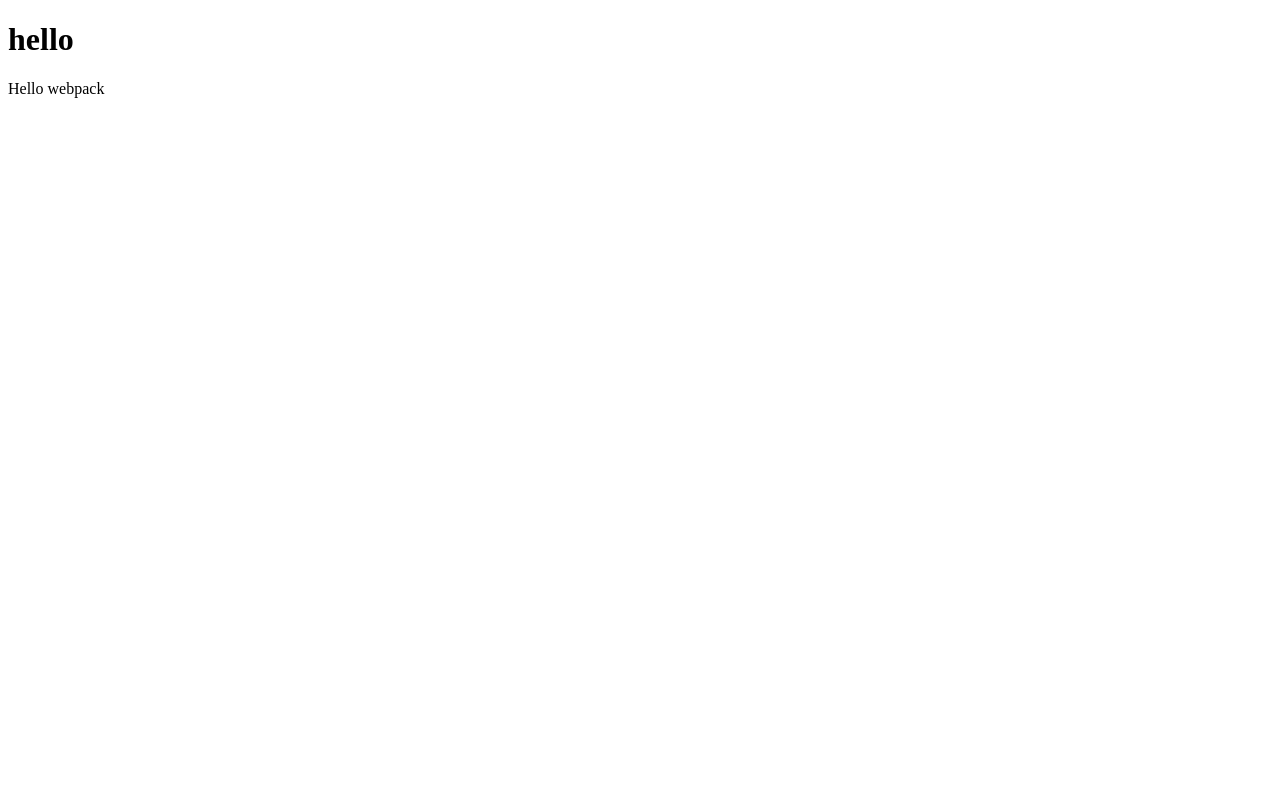
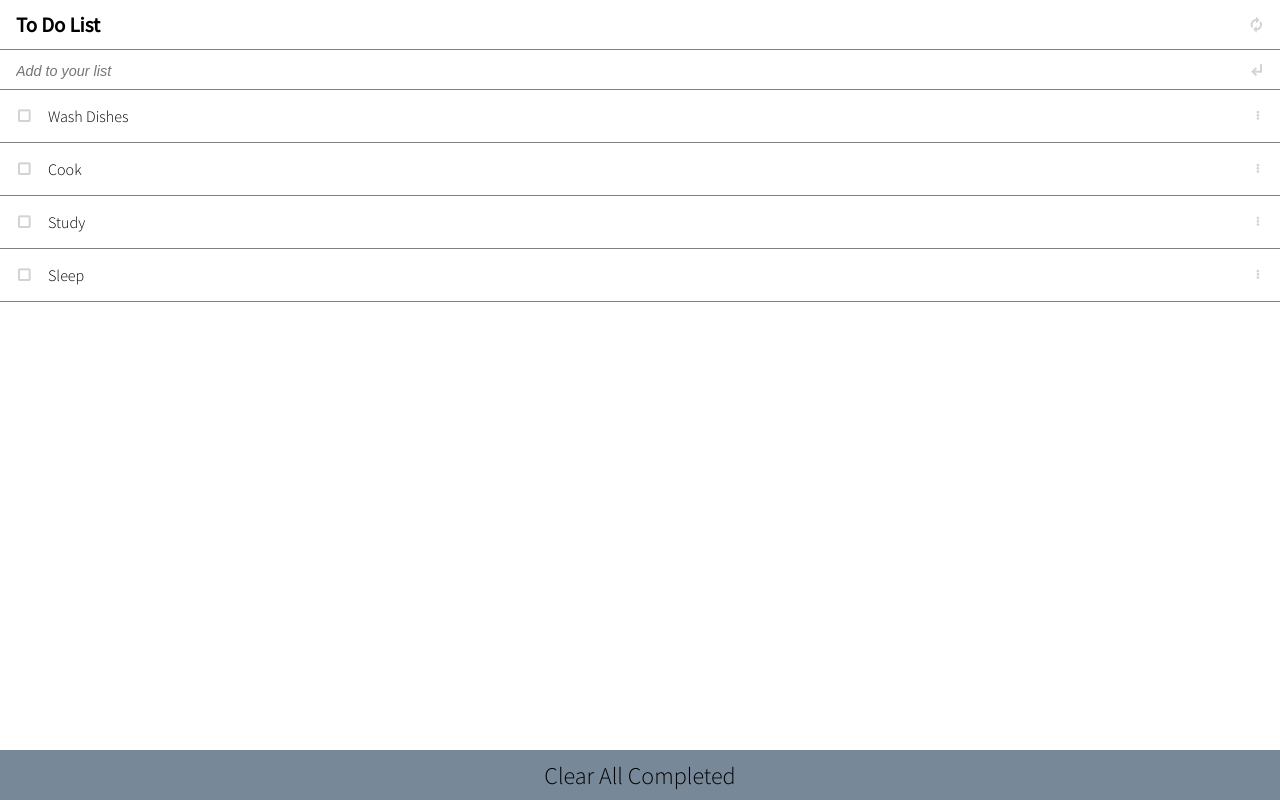
Before and after one commit to pasytchangwa/To-Do-List-Project, a website built with webpack: page src/index.html in a window 1280 px wide. Built offline with nearby package versions, Linux system fonts and the light colour scheme.

Commit message:
Add styling and finish javaScript section

```diff
--- a/src/index.html
+++ b/src/index.html
@@ -5,18 +5,29 @@
  <meta http-equiv="X-UA-Compatible" content="IE=edge">
  <meta name="viewport" content="width=device-width, initial-scale=1.0">
  <title>List Structure</title>
+ <link rel="stylesheet" href="./style.css">
+ <link href="https://fonts.googleapis.com/icon?family=Material+Icons"
+      rel="stylesheet">
 </head>
 <body>
  <div class="wrapper">
-  <h1 class="title">
-   <span class="main-title">hello</span>
-   <span class="refresh"></span>
-  </h1>
-  <form class="form">
-   <div class="prompt"></div>
-  </form>
-  <ul class="list-items"></ul>
-  <footer class="listt-footer">
+  <header class="header">
+   <h1 class="title">To Do List</h1>
+  <span class="material-icons refresh">
+autorenew
+</span>
+  </header>
+  <main class="content">
+   <form class="form">
+    <input type="text" placeholder="Add to your list" id="item" aria-label="text">
+    <span class="material-icons enter">subdirectory_arrow_left</span>
+   </form>
+   <ul class="list-items">
+
+   </ul>
+  </main>
+  <footer class="list-footer">
+   <a href="#" id="clear-btn">Clear all completed</a>
   </footer>
  </div>
  <script src="main.js"></script>
--- a/src/index.js
+++ b/src/index.js
@@ -1,13 +1,50 @@
 import _ from 'lodash';
 import './style.css';
 
-function component() {
-  const element = document.createElement('div');
+const refresh = document.querySelector('.refresh')
+const form = document.querySelector('.form');
+const item = document.querySelector('#item');
+const addButton = document.querySelector('.enter');
+const clearButton = document.querySelector('#clear-btn');
 
-  // Lodash, now imported by this script
-  element.innerHTML = _.join(['Hello', 'webpack'], ' ');
+let lists = [];
+let index = 0;
 
-  return element;
-}
+lists = [
+ {
+  description: 'Wash dishes',
+  completed: false,
+  index: 0
+ },
+ {
+  description: 'cook',
+  completed: false,
+  index: 1
+ },
+ {
+  description: 'study',
+  completed: false,
+  index: 2
+ },
+ {
+  description: 'sleep',
+  completed: false,
+  index: 3
+ }
+]
 
-document.body.appendChild(component());
+function displayel(lists) {
+  const element = document.querySelector('.list-items');
+  const todoLists = lists
+    .map(
+      (list) => `<li class='list-item'>
+  <p class='info'><span class='material-icons' id ='${list.index}'>
+  check_box_outline_blank</span>${list.description}</p>
+  <span class='material-icons delete' id ='${list.index}'>
+  more_vert</span></li>`
+    )
+    .join('');
+  element.innerHTML = todoLists;
+};
+
+document.addEventListener('load', displayel(lists));
--- a/src/style.css
+++ b/src/style.css
@@ -0,0 +1,144 @@
+@import url('https://fonts.googleapis.com/css2?family=Source+Sans+Pro:wght@300;400&display=swap');
+
+* {
+  margin: 0;
+  padding: 0;
+  box-sizing: border-box;
+}
+
+body {
+  font-family: 'Source Sans Pro', sans-serif;
+  font-weight: 300;
+  width: 100%;
+  height: 100%;
+}
+
+ul {
+  list-style: none;
+}
+
+a {
+  text-decoration: none;
+}
+
+img {
+  width: 100%;
+  display: block;
+}
+
+.wrapper {
+  display: grid;
+  grid-template-rows: 50px 1fr 50px;
+  height: 100vh;
+  overflow-x: hidden;
+  width: 100vw;
+}
+
+.header {
+  display: flex;
+  justify-content: space-between;
+  align-items: center;
+  gap: 0.5rem;
+  border-bottom: 1.5px solid grey;
+  text-transform: capitalize;
+}
+
+.header .material-icons {
+  padding: 1rem;
+  font-size: 1rem;
+  color: lightgrey;
+  font-weight: bold;
+  cursor: pointer;
+}
+
+.title {
+  font-size: 1.3rem;
+  padding: 1rem;
+  text-transform: capitalize;
+}
+
+.content {
+  display: flex;
+  flex-direction: column;
+}
+
+.form {
+  display: flex;
+  justify-content: space-between;
+  align-items: center;
+  column-gap: 0.5rem;
+  border-bottom: 1.5px solid grey;
+  height: 2.5rem;
+}
+
+.form .material-icons {
+  font-size: 1rem;
+  padding: 1rem;
+  color: lightgrey;
+  font-weight: bold;
+  cursor: pointer;
+}
+
+#item {
+  border: none;
+  width: 100%;
+  height: 90%;
+  font-size: 1.2rem;
+  padding: 1rem;
+}
+
+#item::placeholder {
+  font-style: italic;
+  font-size: 0.9rem;
+}
+
+.list-items {
+  display: flex;
+  flex-direction: column;
+}
+
+.list-item {
+  display: flex;
+  justify-content: space-between;
+  align-items: center;
+  border-bottom: 1.5px solid grey;
+  padding: 1rem;
+}
+
+.info {
+  display: flex;
+  align-items: center;
+  text-transform: capitalize;
+  font-size: 1rem;
+}
+
+.delete {
+  font-size: 0.8rem;
+  color: lightgrey;
+  font-weight: bold;
+}
+
+.info > .material-icons {
+  margin-right: 1rem;
+  font-size: 1rem;
+  color: lightgrey;
+  font-weight: bold;
+  align-self: center;
+}
+
+.list-footer {
+  background-color: lightslategray;
+  display: flex;
+  justify-content: center;
+  align-items: center;
+}
+
+.list-footer > a {
+  text-transform: capitalize;
+  color: black;
+  height: 100%;
+  text-align: center;
+  display: flex;
+  align-items: center;
+  font-size: 1.5rem;
+}
```
Also changed, not shown: dist/index.html, dist/main.js.
